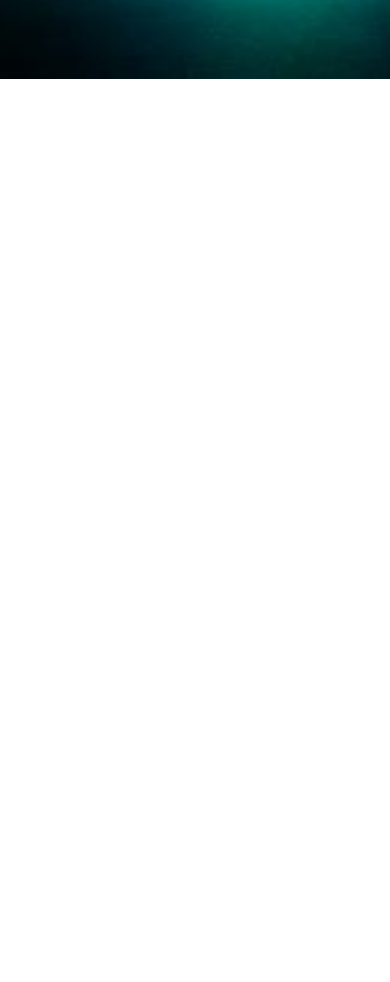
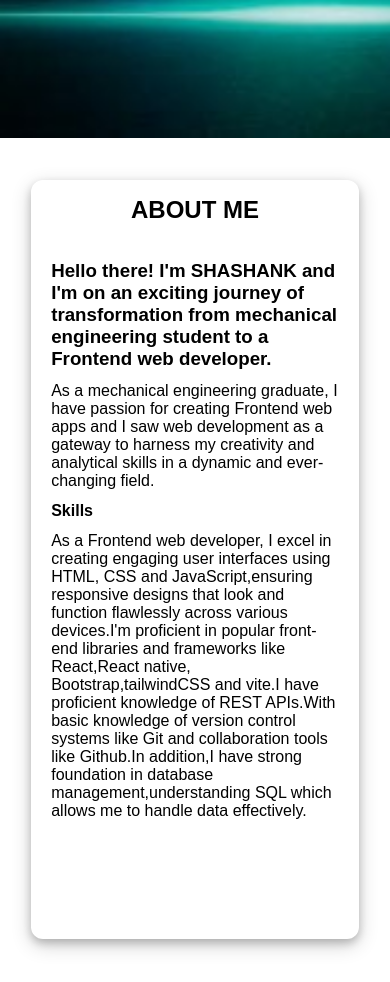
Before and after one commit to Shashank8811/Web-dev-portfolio, a plain HTML site: page index.html in a window 390 px wide. Shown: the part 540-1522 px from the top of the page. Before the commit the page ends 844 px from the top, so only its background shows below. Drawn offline with nearby package versions, Linux system fonts and the light colour scheme.

Commit message:
updated files

```diff
--- a/index.html
+++ b/index.html
@@ -54,6 +54,42 @@
           </div>
         </div>
       </section>
+      <section class="section-about">
+        <div class="about-container">
+          <h2 class="secondary-heading">About me</h2>
+          <div class="about-info">
+            <div class="abt-img">
+              <img class="about-image" src="assests/hero-img.png" alt="" />
+            </div>
+            <div class="about-information">
+              <h3>
+                Hello there! I'm SHASHANK and I'm on an exciting journey of
+                transformation from mechanical engineering student to a Frontend
+                web developer.
+              </h3>
+              <p class="about-text">
+                As a mechanical engineering graduate, I have passion for
+                creating Frontend web apps and I saw web development as a
+                gateway to harness my creativity and analytical skills in a
+                dynamic and ever-changing field.
+              </p>
+              <h4>Skills</h4>
+              <p class="more-about-text">
+                As a Frontend web developer, I excel in creating engaging user
+                interfaces using HTML, CSS and JavaScript,ensuring responsive
+                designs that look and function flawlessly across various
+                devices.I'm proficient in popular front-end libraries and
+                frameworks like React,React native, Bootstrap,tailwindCSS and
+                vite.I have proficient knowledge of REST APIs.With basic
+                knowledge of version control systems like Git and collaboration
+                tools like Github.In addition,I have strong foundation in
+                database management,understanding SQL which allows me to handle
+                data effectively.
+              </p>
+            </div>
+          </div>
+        </div>
+      </section>
     </main>
     <script src="script.js"></script>
     <script
--- a/queries.css
+++ b/queries.css
@@ -71,26 +71,43 @@
   .hero-image {
     height: 75vh;
   }
+
+  .about-info {
+    gap: 24px;
+  }
+  .abt-img {
+    display: none;
+  }
+  .about-info {
+    padding: 10px;
+    grid-template-columns: 2fr;
+  }
+  .about-information {
+    padding: 10px;
+    display: flex;
+    flex-direction: column;
+    gap: 12px;
+  }
 }
 
 @media (max-width: 435px) {
   .section-hero {
     padding: 0 6%;
-    height: 65vh;
+    height: 72vh;
     background-image: url("assests/bg-mob.jpg");
     background-size: cover;
   }
   .container {
     padding-top: 64px;
     display: flex;
-    height: 60vh;
+    height: 64vh;
     align-items: center;
     justify-content: center;
   }
   .info {
     display: flex;
     gap: 16px;
-    justify-content: center;
+    justify-content: flex-start;
     align-items: center;
   }
   .text {
@@ -105,7 +122,7 @@
     display: none;
   }
   .other-links {
-    gap: 20px;
+    gap: 16px;
   }
   .getin,
   .downcv {
--- a/style.css
+++ b/style.css
@@ -129,3 +129,60 @@ a {
   width: 100%;
   height: 80vh;
 }
+
+/* ..............section-about............... */
+.section-about {
+  display: flex;
+  align-items: center;
+  justify-content: center;
+  padding: 0 8%;
+  height: 100vh;
+  background-color: #fff;
+}
+.about-container {
+  width: 100%;
+  height: 90vh;
+  box-shadow: 0 4px 8px 0 rgba(0, 0, 0, 0.2), 0 6px 20px 0 rgba(0, 0, 0, 0.19);
+  border-radius: 12px;
+  overflow: hidden;
+}
+.secondary-heading {
+  padding: 16px;
+  text-transform: uppercase;
+  font-weight: 600;
+  text-align: center;
+}
+
+.about-info {
+  display: grid;
+  grid-template-columns: 2fr 2fr;
+  gap: 32px;
+}
+.abt-img {
+  width: 100%;
+  /* height: 80vh; */
+  padding: 0px 16px;
+  display: flex;
+  justify-content: center;
+  align-items: center;
+  border-radius: 12px;
+}
+.about-image {
+  width: 100%;
+  height: 70vh;
+  border-radius: 8px;
+}
+
+.about-information {
+  padding-top: 24px;
+  padding-right: 6px;
+  display: flex;
+  flex-direction: column;
+  gap: 14px;
+  justify-content: flex-start;
+  /* align-items: center; */
+}
+.about-text,
+.more-about-text {
+  font-size: 16px;
+}
```
